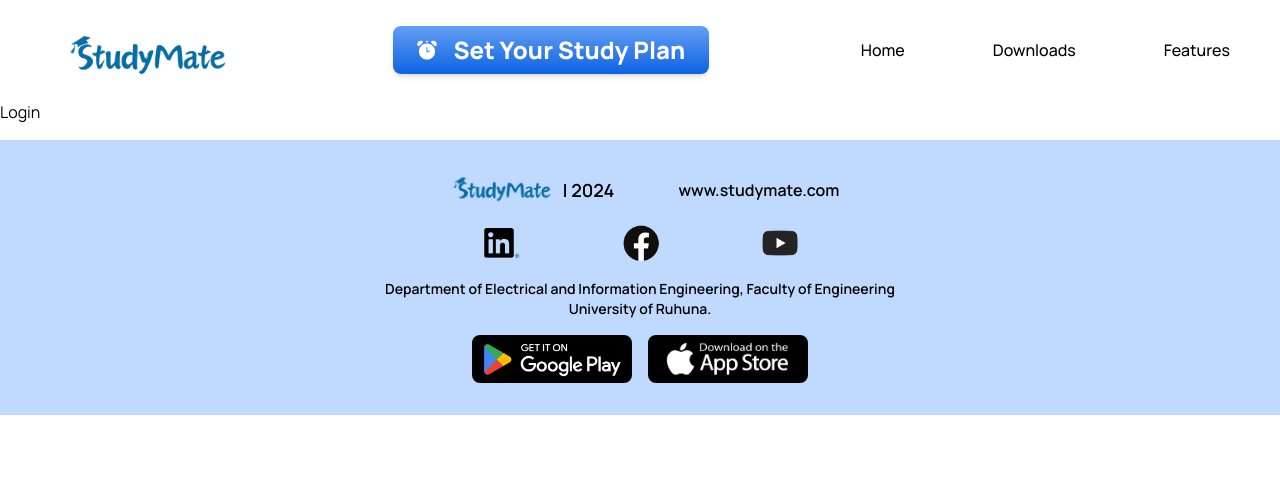
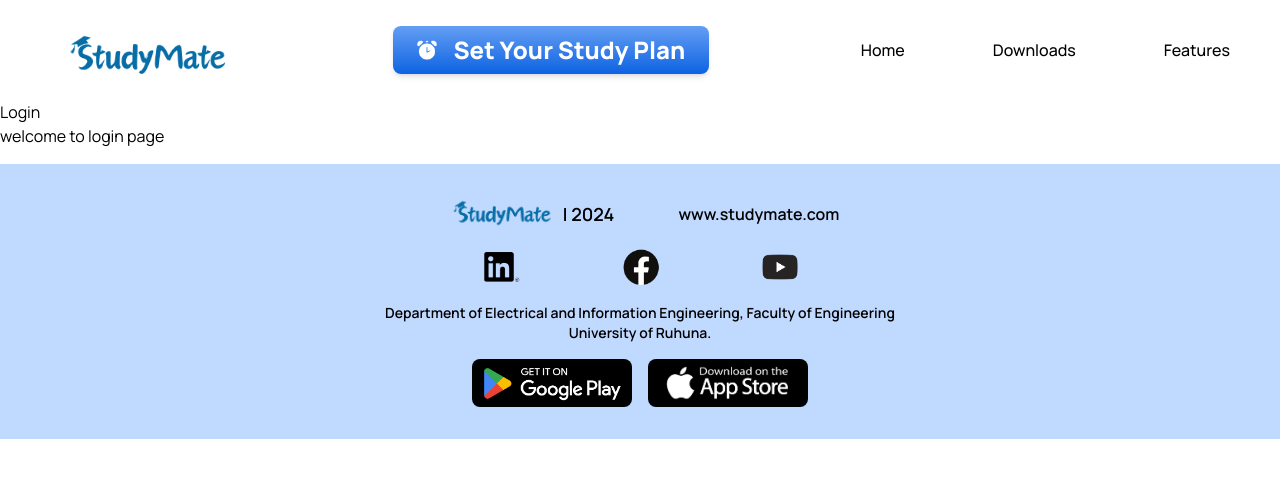
Before and after one commit to study-mate3/Study-Mate-2025-web, a React (Vite) app in the folder frontend/: page /login in a window 1280 px wide. Shown: the top 478 px of the page. Built offline with nearby package versions, Linux system fonts and the light colour scheme.

Commit message:
edited login page

```diff
--- a/frontend/src/pages/Login.jsx
+++ b/frontend/src/pages/Login.jsx
@@ -2,7 +2,10 @@
 
 const Login = () => {
   return (
-    <div>Login</div>
+    <div><h>Login </h>
+    <p>welcome to login page</p>
+    </div>
+
   )
 }
 
```
